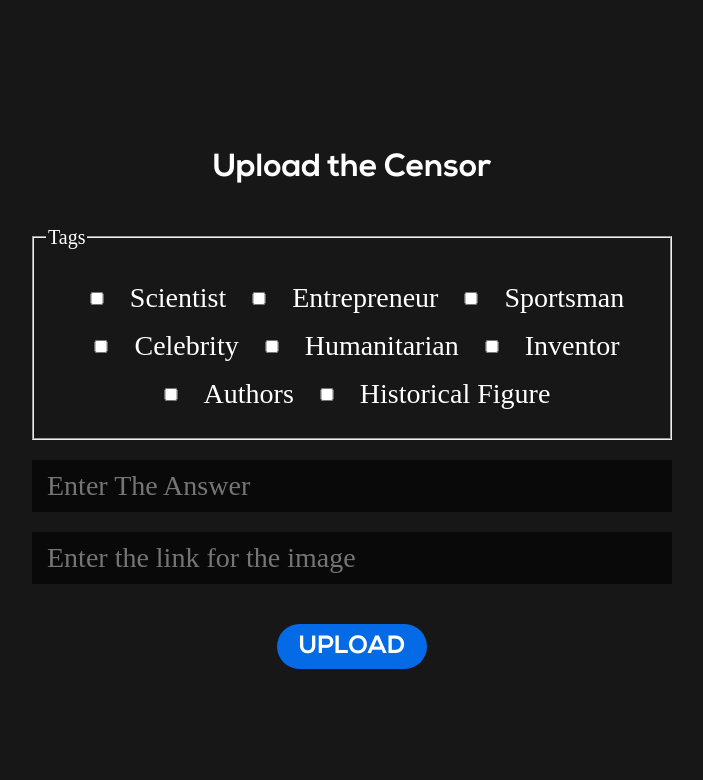
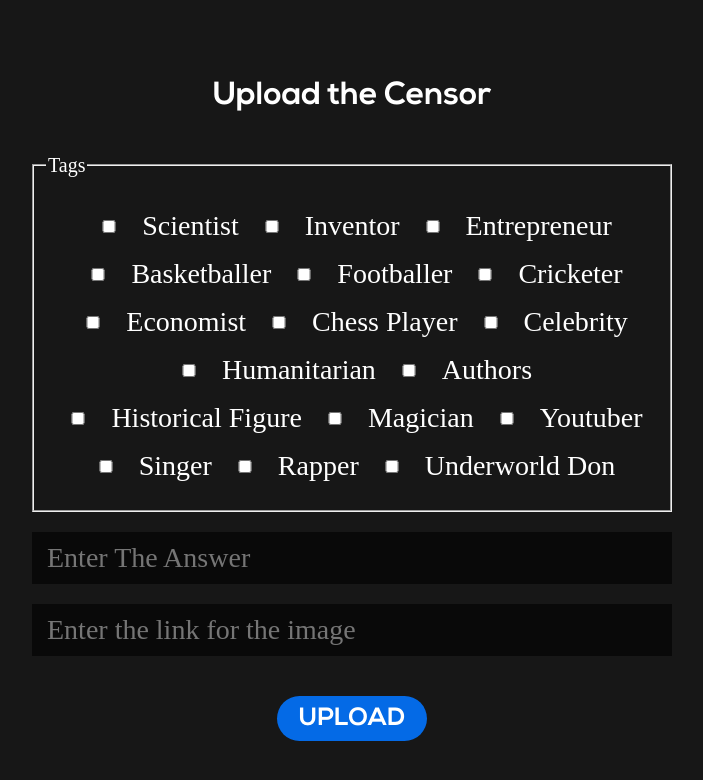
Before and after one commit to ShobhanKarthick/censored, a React (Create React App) app in the folder client/: page /upload in a window 1280 px wide. Shown: the top 780 px of the page, without its empty margins (288-991 px from the left). Built offline with nearby package versions, Linux system fonts and the light colour scheme; a web font is replaced by a local one.

Commit message:
adding more categories

```diff
--- a/client/src/Components/Upload.js
+++ b/client/src/Components/Upload.js
@@ -48,13 +48,22 @@ function Upload() {
       });
 
     document.getElementById("Scientist").checked = false
+    document.getElementById("Inventor").checked = false
     document.getElementById("Entrepreneur").checked = false
-    document.getElementById("Sportsman").checked = false
+    document.getElementById("Economist").checked = false
+    document.getElementById("Footballer").checked = false
+    document.getElementById("Cricketer").checked = false
+    document.getElementById("Basketballer").checked = false
+    document.getElementById("ChessPlayer ").checked = false
     document.getElementById("Celebrity").checked = false
     document.getElementById("Humanitarian").checked = false
-    document.getElementById("Inventor").checked = false
     document.getElementById("Authors").checked = false
-    document.getElementById("Historical ").checked = false
+    document.getElementById("HistoricalFigure").checked = false
+    document.getElementById("Magician").checked = false
+    document.getElementById("Youtuber").checked = false
+    document.getElementById("Singer").checked = false
+    document.getElementById("Rapper").checked = false
+    document.getElementById("UnderworldDon ").checked = false
 
     setClue([]);
     setAnswer("");
@@ -68,14 +77,23 @@ function Upload() {
       <fieldset className="upload-tags-container">
         <legend><p>Tags</p></legend>
         <div><input id="Scientist" className='upload-tag-input' type='checkbox' value="Scientist" onChange={clueHandler} /><label className="upload-input-label" for="Scientist">Scientist</label></div>
+        <div><input id="Inventor" className='upload-tag-input' type='checkbox' value="Inventor" onChange={clueHandler} /><label className="upload-input-label" for="Inventor">Inventor</label></div>
         <div><input id="Entrepreneur" className='upload-tag-input' type='checkbox' value="Entrepreneur" onChange={clueHandler} /><label className="upload-input-label" for="Entrepreneur">Entrepreneur</label></div>
-        <div><input id="Sportsman" className='upload-tag-input' type='checkbox' value="Sportsman" onChange={clueHandler} /><label className="upload-input-label" for="Sportsman">Sportsman</label></div>
+        <div><input id="Economist" className='upload-tag-input' type='checkbox' value="Basketballer" onChange={clueHandler} /><label className="upload-input-label" for="Basketballer">Basketballer</label></div>
+        <div><input id="Footballer" className='upload-tag-input' type='checkbox' value="Footballer" onChange={clueHandler} /><label className="upload-input-label" for="Footballer">Footballer</label></div>
+        <div><input id="Cricketer" className='upload-tag-input' type='checkbox' value="Cricketer" onChange={clueHandler} /><label className="upload-input-label" for="Cricketer">Cricketer</label></div>
+        <div><input id="Basketballer" className='upload-tag-input' type='checkbox' value="Economist" onChange={clueHandler} /><label className="upload-input-label" for="Economist">Economist</label></div>
+        <div><input id="ChessPlayer" className='upload-tag-input' type='checkbox' value="Chess Player" onChange={clueHandler} /><label className="upload-input-label" for="Chess Player">Chess Player</label></div>
         <div><input id="Celebrity" className='upload-tag-input' type='checkbox' value="Celebrity" onChange={clueHandler} /><label className="upload-input-label" for="Celebrity">Celebrity</label></div>
         <div><input id="Humanitarian" className='upload-tag-input' type='checkbox' value="Humanitarian" onChange={clueHandler} /><label className="upload-input-label" for="Humanitarian">Humanitarian</label></div>
-        <div><input id="Inventor" className='upload-tag-input' type='checkbox' value="Inventor" onChange={clueHandler} /><label className="upload-input-label" for="Inventor">Inventor</label></div>
         <div><input id="Authors" className='upload-tag-input' type='checkbox' value="Authors" onChange={clueHandler} /><label className="upload-input-label" for="Authors">Authors</label></div>
-        <div><input id="Historical Figure" className='upload-tag-input' type='checkbox' value="Historical Figure" onChange={clueHandler} /><label className="upload-input-label" for="Historical Figure">Historical Figure</label></div>
-      </fieldset>
+        <div><input id="HistoricalFigure" className='upload-tag-input' type='checkbox' value="Historical Figure" onChange={clueHandler} /><label className="upload-input-label" for="Historical Figure">Historical Figure</label></div>
+        <div><input id="Magician" className='upload-tag-input' type='checkbox' value="Magician" onChange={clueHandler} /><label className="upload-input-label" for="Magician">Magician</label></div>
+        <div><input id="Youtuber" className='upload-tag-input' type='checkbox' value="Youtuber" onChange={clueHandler} /><label className="upload-input-label" for="Youtuber">Youtuber</label></div>
+        <div><input id="Singer" className='upload-tag-input' type='checkbox' value="Singer" onChange={clueHandler} /><label className="upload-input-label" for="Singer">Singer</label></div>
+        <div><input id="Rapper" className='upload-tag-input' type='checkbox' value="Rapper" onChange={clueHandler} /><label className="upload-input-label" for="Rapper">Rapper</label></div>
+        <div><input id="UnderworldDon" className='upload-tag-input' type='checkbox' value="Underworld Don" onChange={clueHandler} /><label className="upload-input-label" for="Underworld Don">Underworld Don</label></div>
+        </fieldset>
       <input
           style={{ marginBottom: "20px" }}
           id='answer-input'
```
